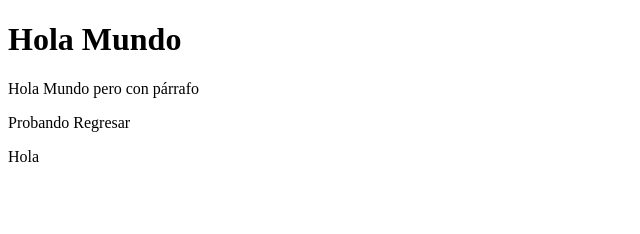
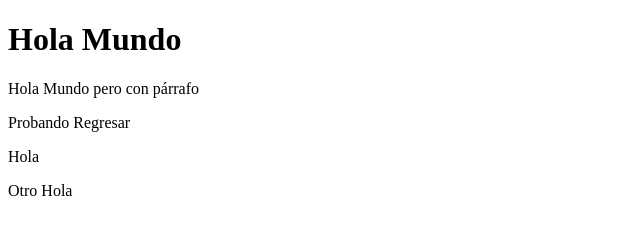
Before and after one commit to KatyaGomez/test-git, a website: page index.html in a window 1280 px wide. Shown: the full height of the page, 0-640 px from the left. Drawn offline with Linux system fonts and the light colour scheme.

Commit message:
Nuevos Cambios con Node

```diff
--- a/index.html
+++ b/index.html
@@ -6,5 +6,6 @@
         <p>Hola Mundo pero con párrafo</p>
         <p>Probando Regresar</p>
         <p>Hola</p>
+        <p>Otro Hola</p>
     </body>
 </html>
```
Also changed, not shown: package.json (added, +24 -0 lines), 2 other files.
